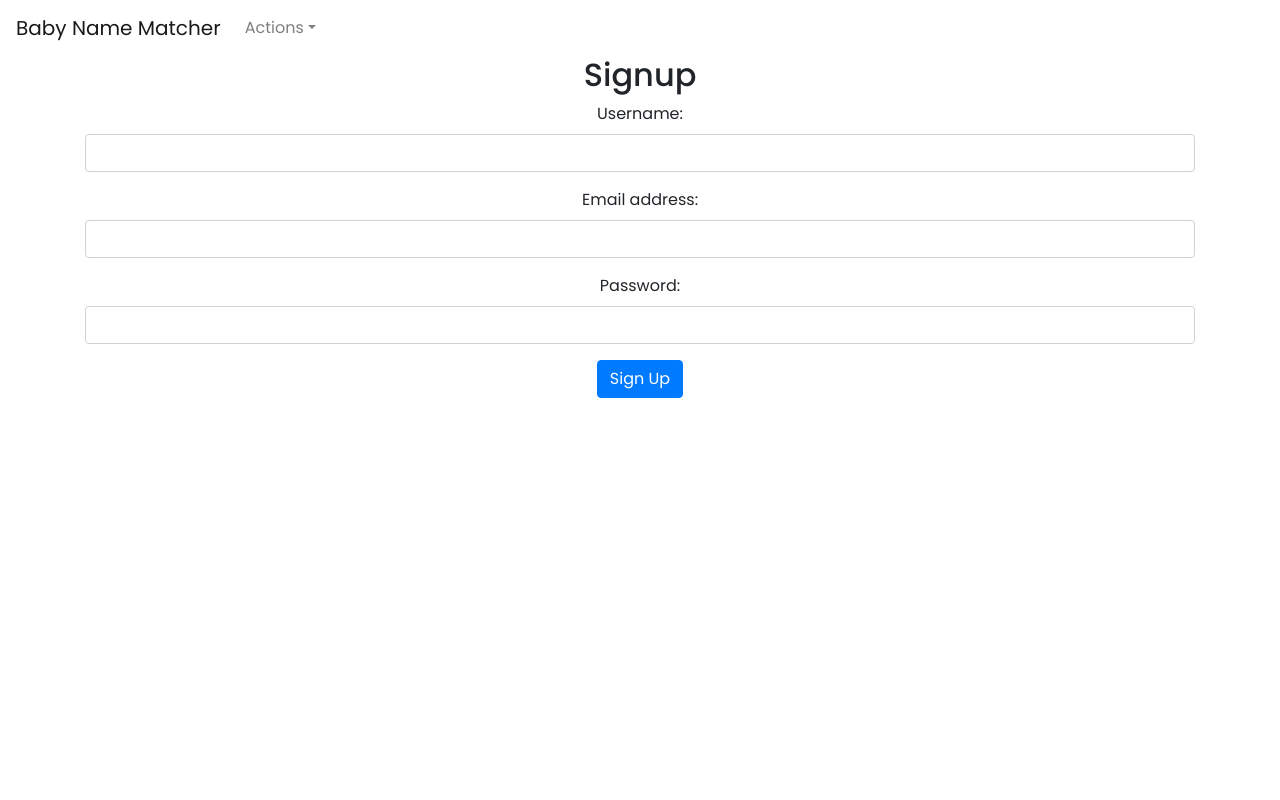
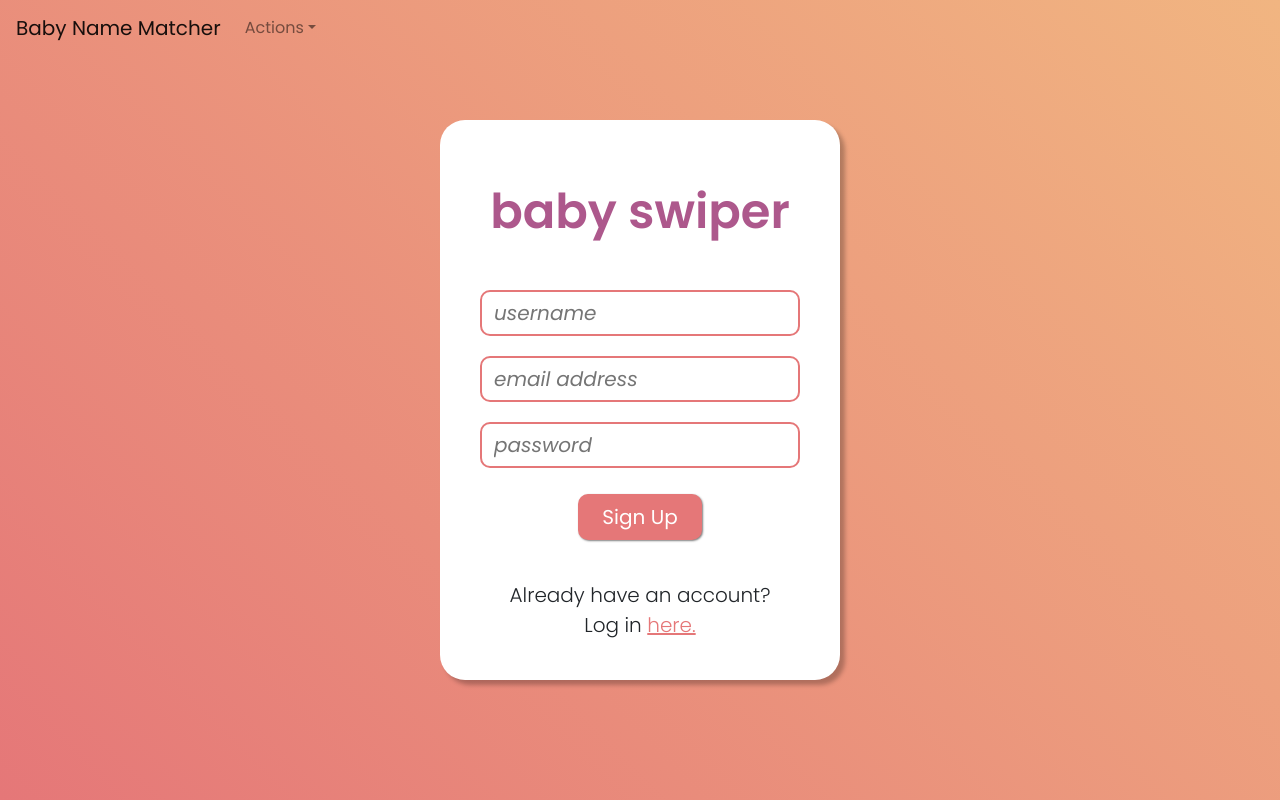
Before and after one commit to hartnerk/babynames_frontend, a React (Create React App) app: page /signup in a window 1280 px wide. Built offline with nearby package versions, Linux system fonts and the light colour scheme.

Commit message:
almost there.  Working on getting logo in.

```diff
--- a/src/App.js
+++ b/src/App.js
@@ -8,7 +8,7 @@ import { ProfileProvider } from './contexts/ProfileContext'
 // COMPONENTS
 import TopNav from './components/TopNav'
 
-// STYLESHEETS
+// STYLES
 import 'bootstrap/dist/css/bootstrap.min.css'
 import { ThemeProvider } from 'styled-components'
 import { theme } from './styles/Theme'
--- a/src/components/TopNav.js
+++ b/src/components/TopNav.js
@@ -24,7 +24,7 @@ function TopNav() {
 
 
   return (
-    <Navbar>
+    <Navbar style={{ position: 'fixed' }}>
       <Navbar.Brand>Baby Name Matcher</Navbar.Brand>
       <Navbar.Collapse>
         <Nav className="mr-auto">
--- a/src/styles/Theme.js
+++ b/src/styles/Theme.js
@@ -1,8 +1,10 @@
 export const theme = {
-  darkest: '#AC598D', //purple
+  darkest: '#AD588C', //purple
   darker: '#C96984', //dark pink
   dark: '#E57778', //dark orange
-  light: '#E57778', //orange
-  lighter: '#E57778', //light orange
-  lightest: '#ECCE8D' //yellow
+  light: '#ED917A', //orange
+  lighter: '#F1B581', //light orange
+  lightest: '#ECCF8B', //yellow
+  page: '#FFFFFF', //white
+  formfont: 'rgba(0, 0, 0, 0.40)' //transparent black
 }
--- /dev/null
+++ b/src/styles/styledComponents/AuthContainer.js
@@ -0,0 +1,14 @@
+import styled from 'styled-components'
+
+const AuthContainer = styled.div`
+  background-image: linear-gradient(45deg, ${({ theme }) => theme.dark} 0%, ${({ theme }) => theme.lighter} 100%);
+  background-size: cover;
+  height: 100vh;
+  display: flex;
+  justify-content: center;
+  align-items: center;
+`
+
+export {
+  AuthContainer,
+}
--- /dev/null
+++ b/src/styles/styledComponents/SwiperForm.js
@@ -0,0 +1,96 @@
+import styled from 'styled-components'
+import { Link } from 'react-router-dom'
+import '../resources/binkylogo.png'
+
+const SwiperForm = styled.form`
+  height: 70vh;
+  width: 50vh;
+  border-radius: 25px;
+  background-color: ${({ theme }) => theme.page};
+  box-shadow: 5px 5px 4px rgba(0, 0, 0, 0.25);
+`
+
+const SwiperFormTitle = styled.div`
+  font-size: 6vh;
+  font-weight: 600;
+  color: ${({ theme }) => theme.darkest};
+  padding-top: 4vh;
+`
+
+const SwiperFormFieldContainer = styled.div`
+  height: 80%;
+  display: flex;
+  flex-flow: column;
+  justify-content: center;
+  align-items: center;
+  font-size: 2.5vh;
+  font-weight: 300;
+`
+
+const SwiperFormField = styled.input`
+  width: 80%;
+  border: 2px solid ${({ theme }) => theme.dark};
+  border-radius: 10px;
+  padding: .75vh 1.5vh;
+  margin: 1.25vh;
+  font-style: italic;
+
+  &:focus {
+    outline: none !important;
+    outline-style: none !important;
+    box-shadow: none !important;
+  }
+  $:valid {
+    background-color: red;
+  }
+`
+
+const SwiperFormButton = styled.button`
+  background-color: ${({ theme }) => theme.dark};
+  color: ${({ theme }) => theme.page};
+  border: none;
+  border-radius: 10px;
+  padding: 1vh 3vh;
+  margin: 2vh;
+  box-shadow: 1px 1px 2px rgba(0, 0, 0, 0.5);
+
+  &:hover {
+    background-color: ${({ theme }) => theme.light};
+  }
+  &:active {
+    box-shadow: 0px 0px 0px rgba(0, 0, 0, 0.75);
+  }
+  &:focus {
+    outline: none !important;
+    outline-style: none !important;
+    box-shadow: none !important;
+  }
+`
+
+const SwiperRedirect = styled.div`
+  padding: 3vh 0vh;
+`
+
+const SwiperLink = styled(Link)`
+  color: ${({ theme }) => theme.dark} !important;
+  text-decoration: underline;
+
+  &:hover {
+    color: ${({ theme }) => theme.light} !important;
+  }
+`
+
+const FormLogo = styled.img`
+
+`
+
+export {
+  SwiperForm,
+  SwiperFormTitle,
+  SwiperFormFieldContainer,
+  SwiperFormField,
+  SwiperFormButton,
+  SwiperRedirect,
+  SwiperLink,
+  FormLogo,
+}
--- a/src/views/auth/SignupPage.js
+++ b/src/views/auth/SignupPage.js
@@ -5,6 +5,12 @@ import Container from 'react-bootstrap/Container'
 import Button from 'react-bootstrap/Button'
 import Form from 'react-bootstrap/Form'
 import Alert from 'react-bootstrap/Alert'
+import { Link } from 'react-router-dom'
+
+// STYLES
+import { SwiperForm, SwiperFormTitle, SwiperFormFieldContainer, SwiperFormField, SwiperFormButton, SwiperRedirect, SwiperLink, FormLogo }
+  from '../../styles/styledComponents/SwiperForm'
+import { AuthContainer } from '../../styles/styledComponents/AuthContainer'
 
 
 function SignupPage() {
@@ -42,7 +48,7 @@ function SignupPage() {
 
       formBody = formBody.join("&");
 
-        let init ={
+      let init = {
         method: 'POST',
         headers: {
           'Content-Type': 'application/x-www-form-urlencoded'
@@ -51,7 +57,7 @@ function SignupPage() {
       }
       console.log("FETCH REGISTER USER CALLED")
       let response = await fetch('http://127.0.0.1:8000/users/users/', init)
-        if (response.ok){
+      if (response.ok) {
         alert("USER SIGNED UP")
       }
       window.location.replace('http://localhost:3000/login')
@@ -62,45 +68,45 @@ function SignupPage() {
   }
 
   return (
-    <Container>
-      {loading === false && <h2>Signup</h2>}
-      {errors === true && <Alert variant="warning">Cannot signup with provided credentials</Alert>}
-      <Form onSubmit={onSubmit}>
-
-      <Form.Group>
-        <Form.Label htmlFor='username'>Username:</Form.Label>
-        <Form.Control
+    <AuthContainer>
+      { errors === true && <Alert variant="warning">Cannot signup with provided credentials</Alert>}
+      <SwiperForm onSubmit={onSubmit}>
+        <FormLogo />
+        <SwiperFormTitle>baby swiper</SwiperFormTitle>
+        <SwiperFormFieldContainer>
+          <SwiperFormField
             name='username'
             type='text'
             value={username}
             onChange={e => setUsername(e.target.value)}
             required
+            placeholder='username'
           />
-        </Form.Group>
-        <Form.Group>
-            <Form.Label htmlFor='email'>Email address:</Form.Label>
-            <Form.Control
+          <SwiperFormField
             name='email'
             type='email'
             value={email}
             onChange={e => setEmail(e.target.value)}
             required
+            placeholder='email address'
           />
-        </Form.Group>
-        <Form.Group>
-        <Form.Label htmlFor='password'>Password:</Form.Label> <br />
-        <Form.Control
+          <SwiperFormField
             name='password'
             type='password'
             value={password}
             onChange={e => setPassword(e.target.value)}
             required
+            placeholder='password'
           />
-        </Form.Group>
-
-        <Button variant='primary' type='submit'>Sign Up</Button>
-      </Form>
-    </Container>
+          <SwiperFormButton type='submit'>Sign Up</SwiperFormButton>
+          <SwiperRedirect>
+            Already have an account?
+            <br />
+            Log in <SwiperLink className='swiper-link' to='/login'>here.</SwiperLink>
+          </SwiperRedirect>
+        </SwiperFormFieldContainer>
+      </SwiperForm>
+    </AuthContainer >
   )
 }
 
```
Also changed, not shown: src/views/auth/LoginPage.js (+9 -6 lines). Lines whose indentation alone changed are shown as unchanged.
